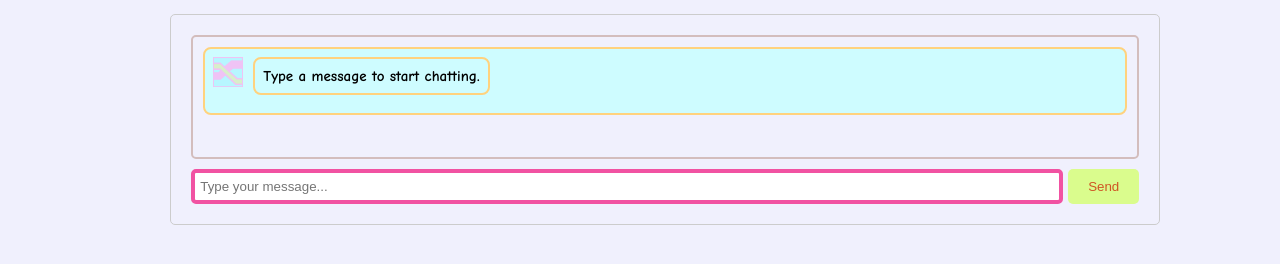
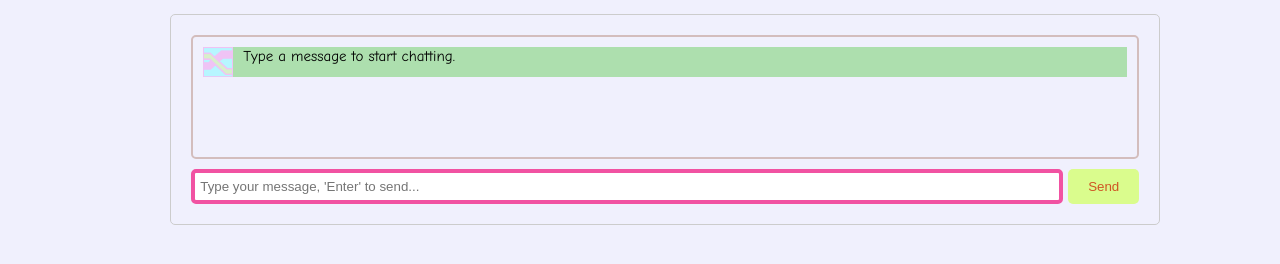
Before and after one commit to AndreiKharchenko1/AskData, a plain HTML site: page templates/index.html in a window 1280 px wide. Shown: the part 156-420 px from the top of the page. Drawn offline with Linux system fonts and the light colour scheme.

Commit message:
Add files via upload

```diff
--- a/templates/index.html
+++ b/templates/index.html
@@ -19,13 +19,13 @@
 
 <div class="chat-container">
     <div class="chat-box" id="chat-box">
-        <div class="message message-bot">
+        <div class="message">
             <img src="../static/icon.png" alt="Bot Icon" class="message-icon">
-            <div class="message-bot">Type a message to start chatting.</div>
+            <div class="message">Type a message to start chatting.</div>
         </div>
     </div>
     <div class="input-box">
-        <input type="text" id="user_input" placeholder="Type your message...">
+        <input type="text" id="user_input" placeholder="Type your message, 'Enter' to send..."  onkeydown="if(event.keyCode === 13) sendMessage()">
         <button onclick="sendMessage()">Send</button>
     </div>
 
```
